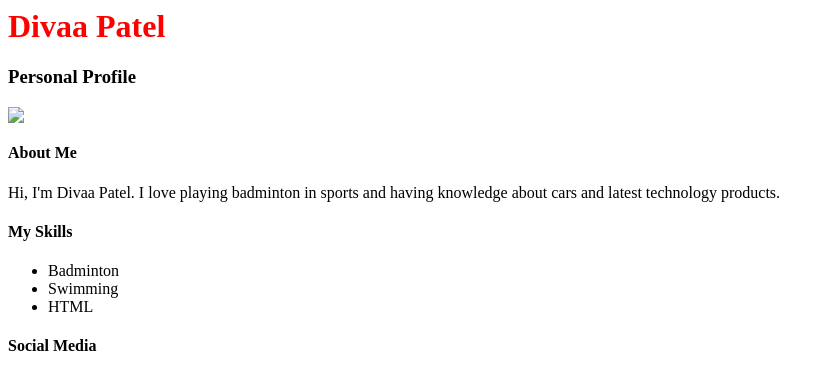
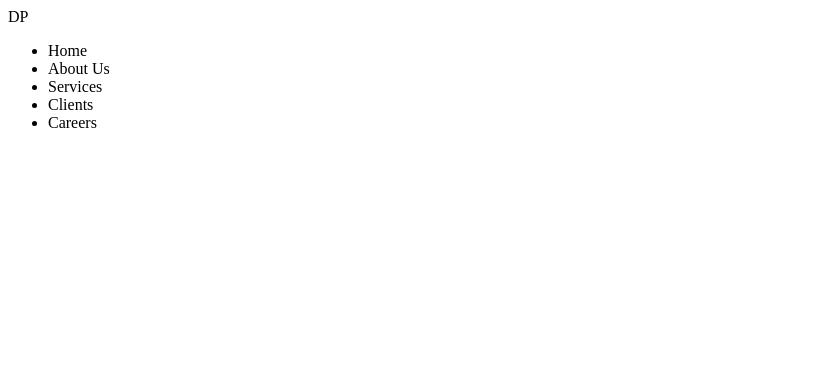
Before and after one commit to divaapatel/Divaa-Patel-, a plain HTML site: page index.html in a window 1280 px wide. Shown: the whole page, without its empty margins (0-831 px from the left). Drawn offline with Linux system fonts and the light colour scheme; files that its build step writes are made by us from their sources.

Commit message:
Add files via upload

```diff
--- a/index.html
+++ b/index.html
@@ -1,23 +1,19 @@
+<!DOCTYPE html>
 <html>
     <head>
         <link rel="stylesheet" href="../styles/style.css">
-        <div class="info">
-            <h1> Divaa Patel </h1>
-            <h3> Personal Profile </h3>
-            <img src = "assets/Divaa.JPG">
-            <h4> About Me </h4>
-            <p> Hi, I'm Divaa Patel. I love playing badminton in sports and having knowledge about cars and latest technology products.</p>
-            <h4> My Skills </h4>
-            <div class="skilllist">
-                <ul>
-                    <li> Badminton </li>
-                    <li> Swimming </li>
-                    <li> HTML </li>
-                </ul>
-                <h4> Social Media </h4>
-         <a href="https://www.instagram.com/"></a>
-            </div>
-         </div>
-
+        <title>Navigation Bar</title>
     </head>
+    <body>
+        <nav>
+            <label class = "logo"> DP </label>
+            <ul>
+                <li> Home </li>
+                <li> About Us</li>
+                <li> Services </li>
+                <li> Clients </li>
+                <li> Careers </li>
+            </ul>
+        </nav>
+    </body>
 </html>
```
